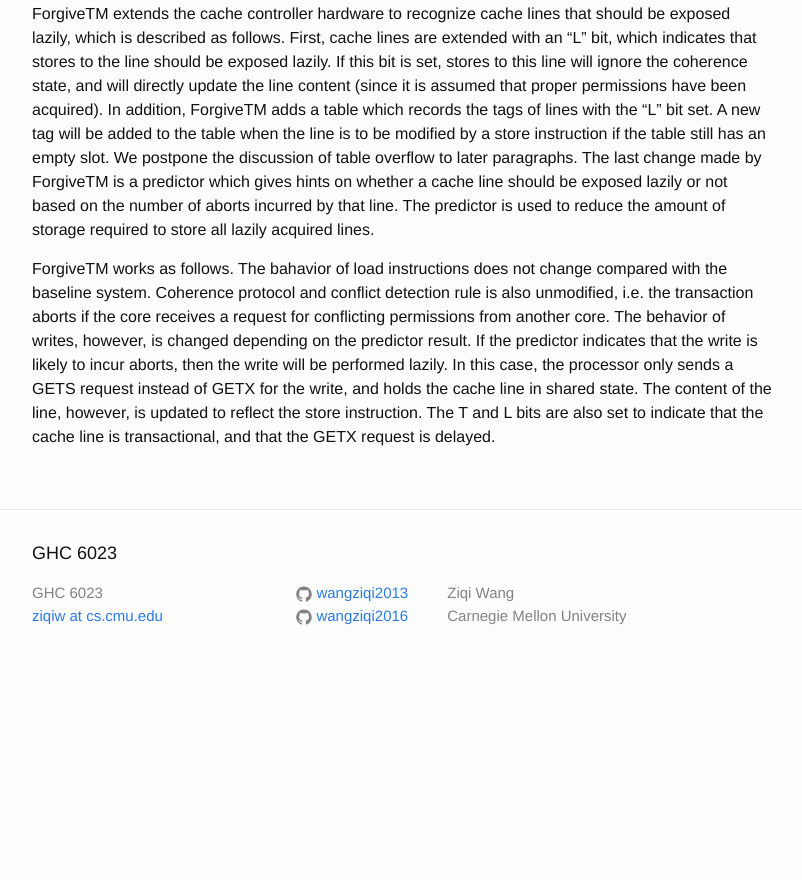
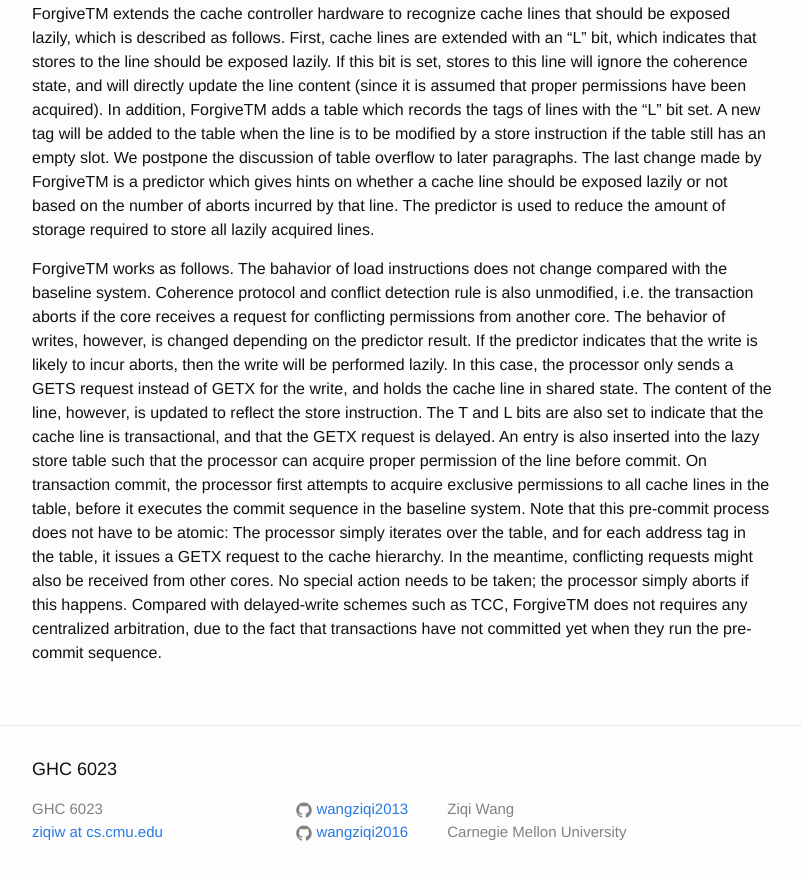
Before and after one commit to wangziqi2013/wangziqi2013.github.io, a Jekyll site: the page built from _posts/2019-09-27-forgivetm.markdown, in a window 1280 px wide and 900 px high, scrolled down 1522 px. Shown: the top 880 px of the window, without its empty margins (238-1040 px from the left). Built offline with Jekyll 4.4.1, drawn with Linux system fonts in a browser that asks for light colours; before the commit the page ends 2209 px from its top, so only the background shows below that.

Commit message:
Adding precommit

```diff
--- a/_posts/2019-09-27-forgivetm.markdown
+++ b/_posts/2019-09-27-forgivetm.markdown
@@ -65,4 +65,11 @@ permissions from another core. The behavior of writes, however, is changed depen
 indicates that the write is likely to incur aborts, then the write will be performed lazily. In this case, the processor
 only sends a GETS request instead of GETX for the write, and holds the cache line in shared state. The content of the line,
 however, is updated to reflect the store instruction. The T and L bits are also set to indicate that the cache line
-is transactional, and that the GETX request is delayed.
+is transactional, and that the GETX request is delayed. An entry is also inserted into the lazy store table such that
+the processor can acquire proper permission of the line before commit. On transaction commit, the processor first attempts
+to acquire exclusive permissions to all cache lines in the table, before it executes the commit sequence in the baseline system.
+Note that this pre-commit process does not have to be atomic: The processor simply iterates over the table, and for each
+address tag in the table, it issues a GETX request to the cache hierarchy. In the meantime, conflicting requests might also
+be received from other cores. No special action needs to be taken; the processor simply aborts if this happens. Compared with
+delayed-write schemes such as TCC, ForgiveTM does not requires any centralized arbitration, due to the fact that transactions
+have not committed yet when they run the pre-commit sequence.
```
